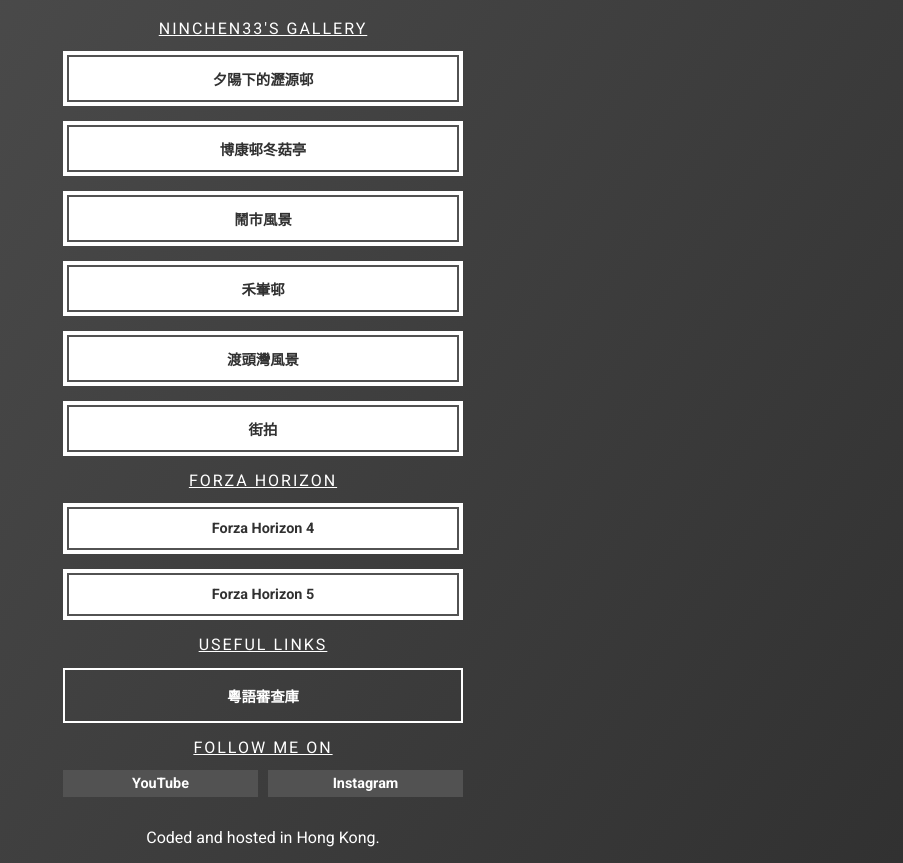
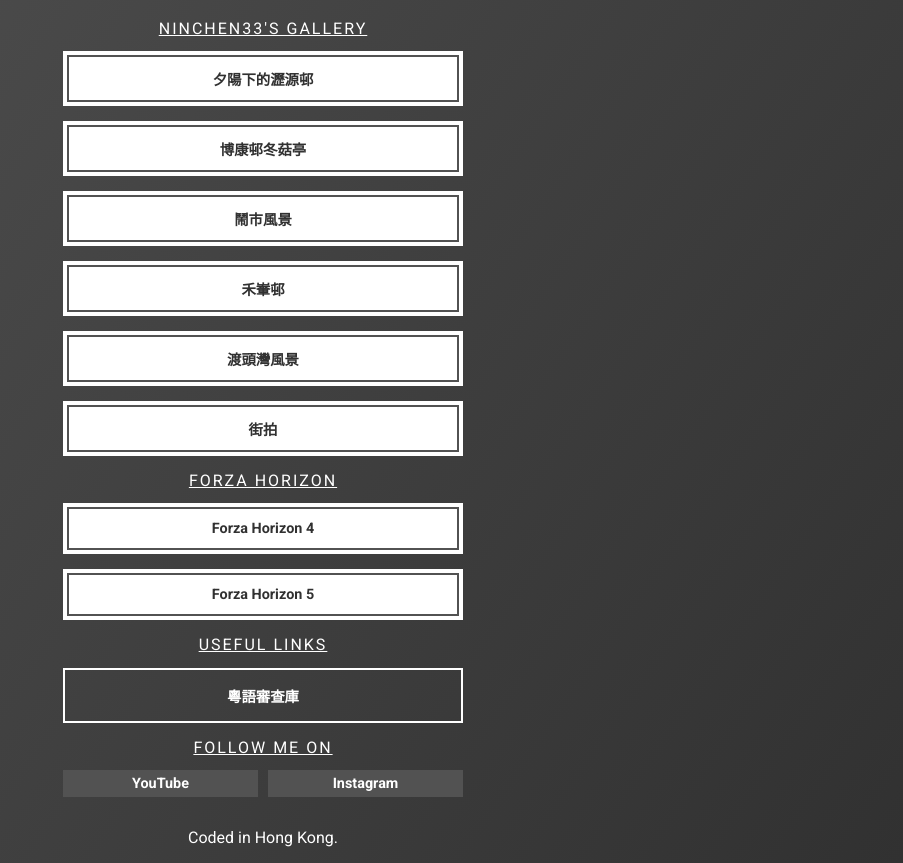
Before and after one commit to ninchen22/gallery, a plain HTML site: page index.html in a window 1280 px wide. Shown: the part 229-1092 px from the top of the page, without its empty margins (377-1280 px from the left). Drawn offline with Linux system fonts and the light colour scheme; a web font is replaced by a local one.

Commit message:
Add files via upload

```diff
--- a/index.html
+++ b/index.html
@@ -44,7 +44,7 @@
             <a href="https://www.instagram.com/ninchen33/" target="_blank">Instagram</a>
         </div>
 
-        <p>Coded and hosted in Hong Kong.</p>
+        <p>Coded in Hong Kong.</p>
 
     </body>
 </html>
```
